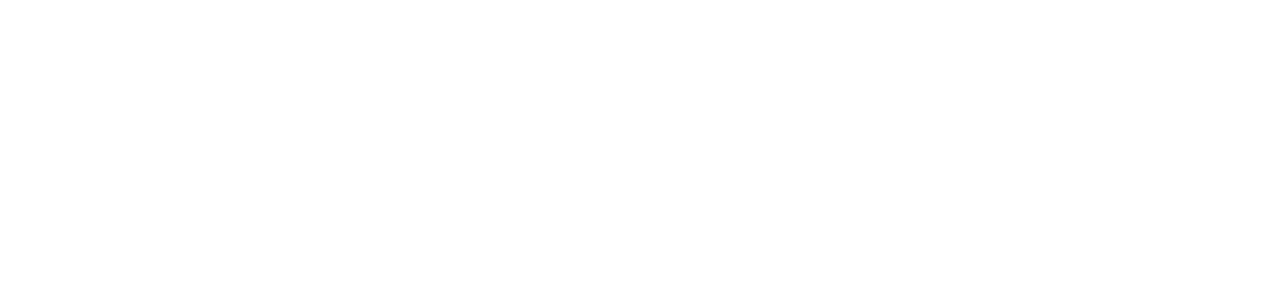
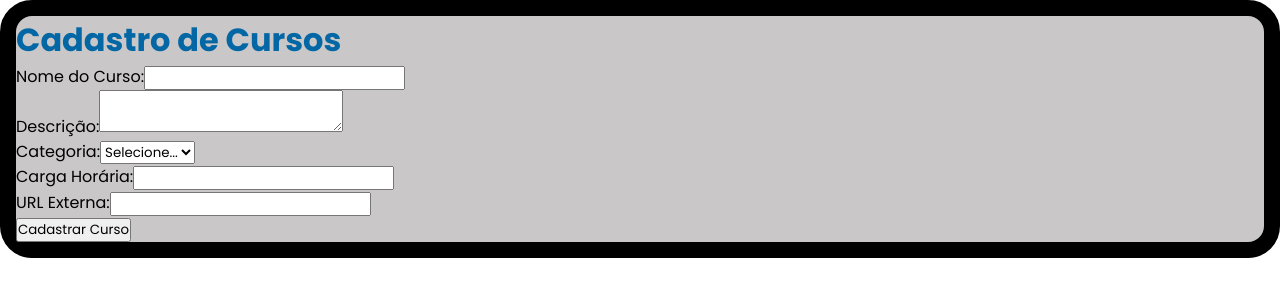
Before and after one commit to MiTabosa/Projeto-Desbrave, a React (Vite) app: page /gestao in a window 1280 px wide. Before the commit this address had no page. Shown: the top 300 px of the page. Built offline with nearby package versions, Linux system fonts and the light colour scheme.

Commit message:
Salvando alterações locais antes do pull

```diff
--- a/src/App.jsx
+++ b/src/App.jsx
@@ -17,6 +17,7 @@ import Sobre from "./pages/Sobre/Sobre"
 import Parceiros from "./pages/Parceiros/Parceiros"
 import Dashboard from "./pages/Dashboard/Dashboard"
 import DescricaoCurso from './pages/Curso/DescricaoCurso';
+import GestForm from "./pages/GestCurso/Gestcurso";
 
 
 
@@ -69,6 +70,7 @@ function App() {
         <Route path="/descricaoCurso/:id" element={<DescricaoCurso />} />
         <Route path="/parceiros" element={<Parceiros />} />
         <Route path="/dashboard" element={<Dashboard />} />
+        <Route path="/gestao" element={<GestForm />} />
 
       </Routes>
     </Router>
--- /dev/null
+++ b/src/pages/GestCurso/GestCurso.css
@@ -0,0 +1,14 @@
+:root{
+    --cor-principal:#0367A5;
+}
+*{
+    margin: 0;
+    padding: 0;
+    box-sizing: border-box;
+}
+.formulario{
+    background-color: rgb(201, 199, 199);
+    border: 1rem solid black
+    ;
+    border-radius: 2rem;
+}
--- /dev/null
+++ b/src/pages/GestCurso/Gestcurso.jsx
@@ -0,0 +1,86 @@
+import { useState } from 'react';
+import data from './data/cursos.json';
+import './GestCurso.css';
+
+const GestForm = () => {
+    const [formData, setFormData] = useState({
+        nome: '',
+        descricao: '',
+        categoria: '',
+        cargaHoraria: '',
+        urlExterna: ''
+    });
+
+    const change = (e) => {
+        const { name, value } = e.target;
+        setFormData({ ...formData, [name]: value });
+    };
+
+    const submit = (e) => {
+        e.preventDefault();
+        console.log('Cadastrar curso', formData);
+    };
+
+    return (
+        <div className='formulario'>
+            <h2 className='form-text'>Cadastro de Cursos</h2>
+            <form onSubmit={submit}>
+                <div className='form-1'>
+                    <label>Nome do Curso:</label>
+                    <input
+                        type='text'
+                        name='nome'
+                        value={formData.nome}
+                        onChange={change}
+                    />
+                </div>
+
+                <div className='form-1'>
+                    <label>Descrição:</label>
+                    <textarea
+                        name='descricao'
+                        value={formData.descricao}
+                        onChange={change}
+                    />
+                </div>
+
+                <div className='form-1'>
+                    <label>Categoria:</label>
+                    <select
+                        name='categoria'
+                        value={formData.categoria}
+                        onChange={change}
+                    >
+                        <option value=''>Selecione...</option>
+                        <option value='Front-end'>Front-end</option>
+                        <option value='Back-end'>Back-end</option>
+                    </select>
+                </div>
+
+                <div className='form-1'>
+                    <label>Carga Horária:</label>
+                    <input
+                        type='text'
+                        name='cargaHoraria'
+                        value={formData.cargaHoraria}
+                        onChange={change}
+                    />
+                </div>
+
+                <div className='form-1'>
+                    <label>URL Externa:</label>
+                    <input
+                        type='text'
+                        name='urlExterna'
+                        value={formData.urlExterna}
+                        onChange={change}
+                    />
+                </div>
+
+                <button type='submit'>Cadastrar Curso</button>
+            </form>
+        </div>
+    );
+};
+
+export default GestForm;
```
Also changed, not shown: src/pages/ChatForum/Chatforum.jsx (+6 -6 lines).
